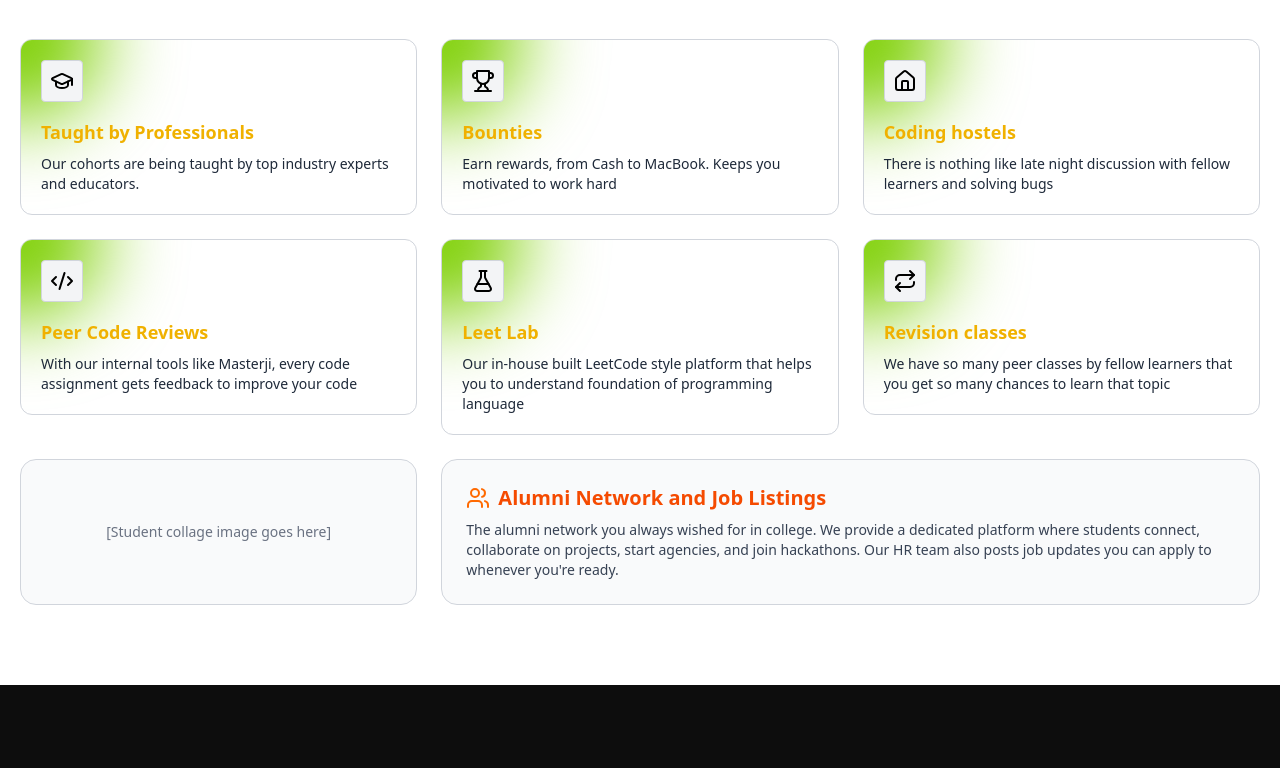
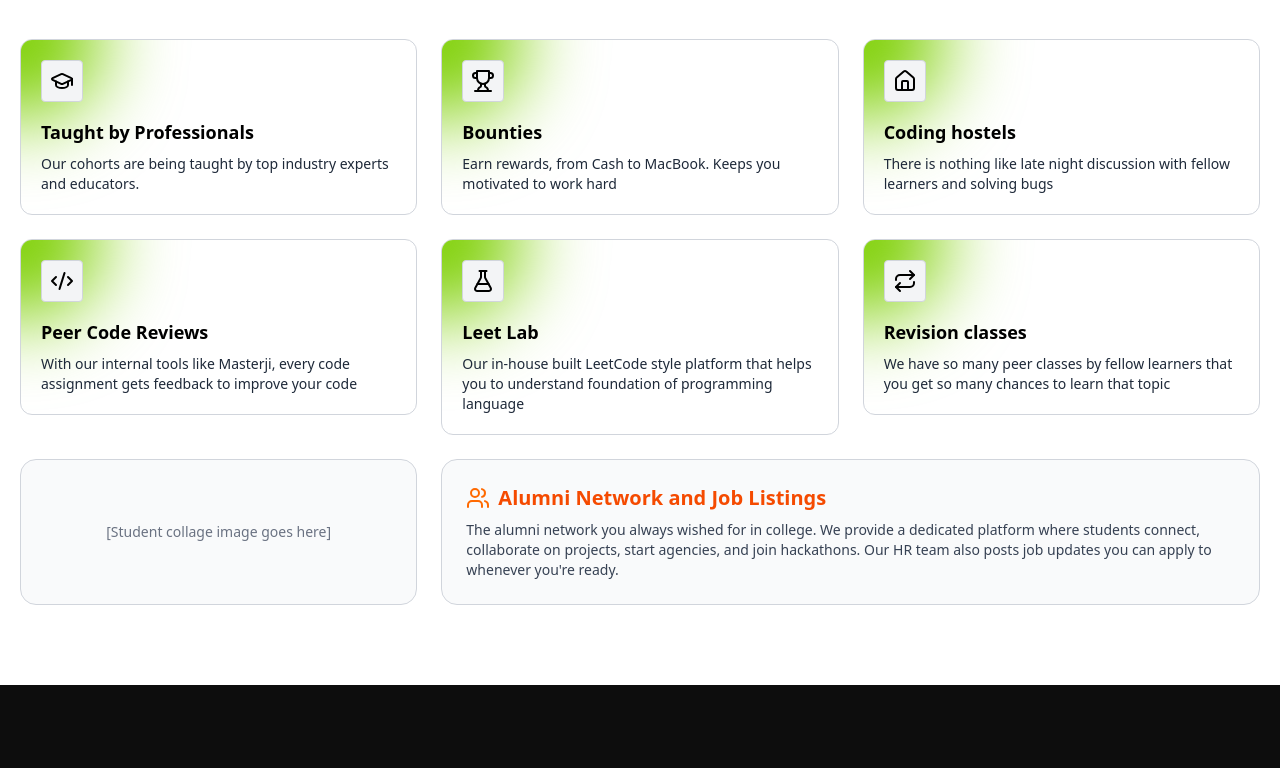
Before and after one commit to santwan/chai-code-redesign, a React (Vite) app: page / in a window 1280 px wide. Shown: the part 4887-5655 px from the top of the page. Built offline with nearby package versions, Linux system fonts and the light colour scheme.

Commit message:
Update BenefitCard.jsx

```diff
--- a/src/components/Global/BenefitCard.jsx
+++ b/src/components/Global/BenefitCard.jsx
@@ -43,7 +43,7 @@ const BenefitCard = ({ Icon, title, description }) => {
         <div className="bg-gray-100 dark:bg-[#1a1a1a] p-2 rounded w-fit mb-4 border border-gray-300 dark:border-gray-600">
           <Icon className="text-black dark:text-white w-6 h-6" />
         </div>
-        <h3 className="text-lg font-semibold text-yellow-500">{title}</h3>
+        <h3 className="text-lg font-semibold dark:text-yellow-500">{title}</h3>
         <p className="text-sm text-gray-800 dark:text-gray-300 mt-2">{description}</p>
       </div>
     </motion.div>
```
